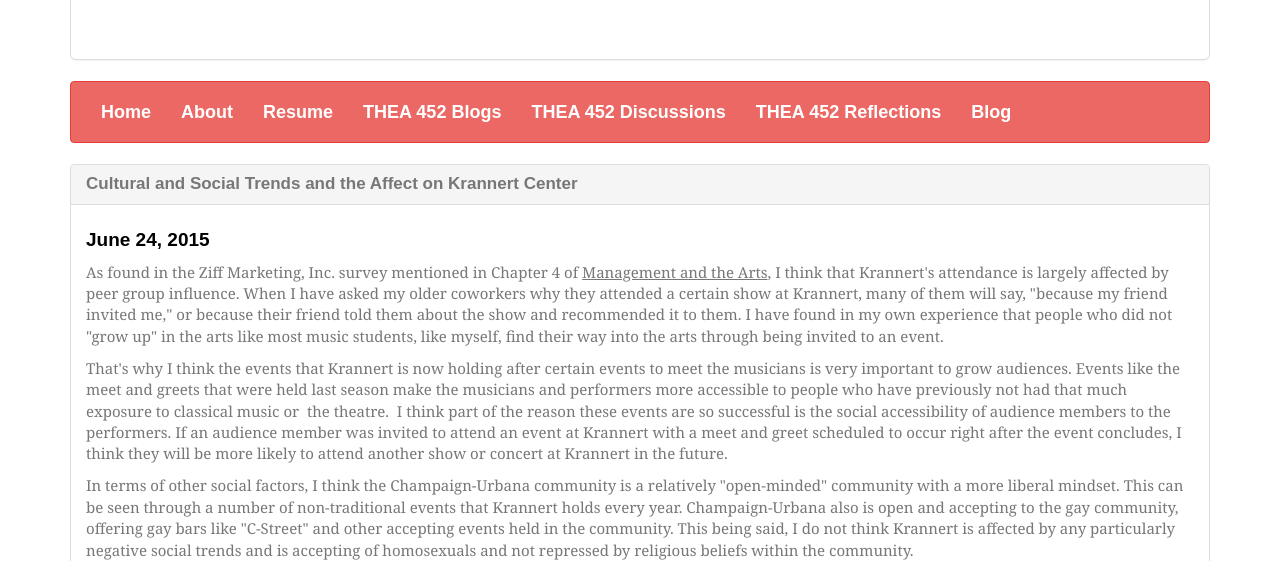
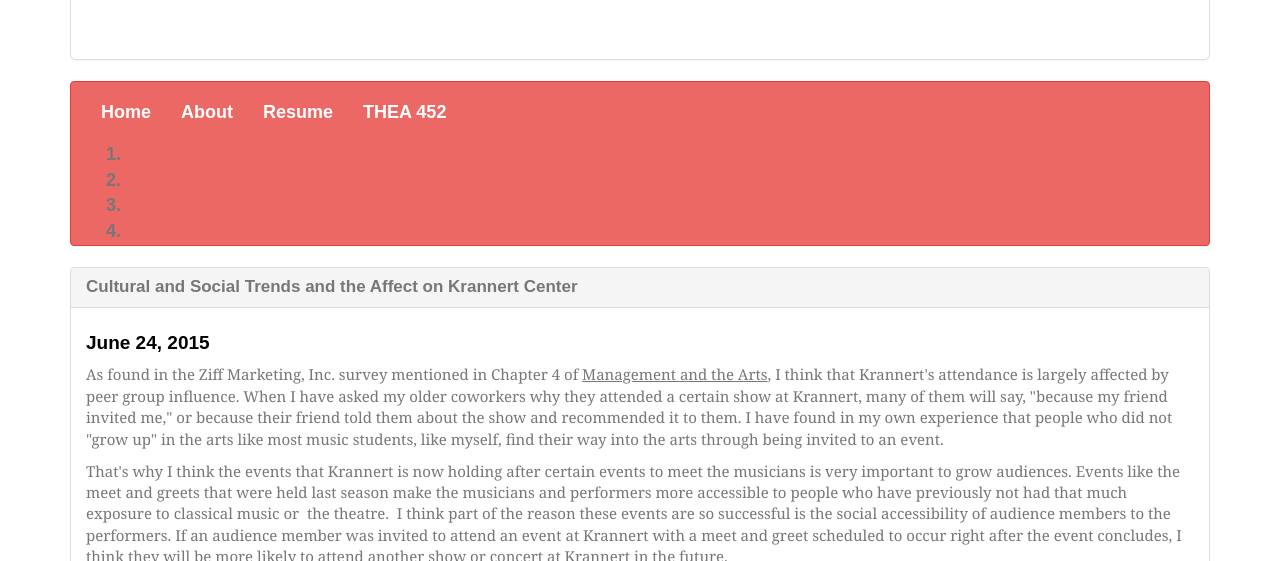
Before and after one commit to michelleplunkett/michelleplunkett.github.io, a Jekyll site: the page built from index.html, in a window 1280 px wide and 900 px high, cut to the strip 339-900 px from the top of the window. Built offline with Jekyll 4.4.1, drawn with Linux system fonts in a browser that asks for light colours; nearby versions of some CDN libraries; some web fonts are replaced; Markdown is read by kramdown in place of the engine named in the settings.

Commit message:
Update navigation.html

```diff
--- a/_includes/navigation.html
+++ b/_includes/navigation.html
@@ -17,6 +17,10 @@
       <li {% if page.title == 'Resume' %} class="active" {% endif %} >
         <a href="/resume.html">Resume</a>
       </li>
+      <li {% if page.title == 'THEA 452' %} class="active" {% endif %} >
+        <a href="/">THEA 452</a>
+      </li>
+      <ol>
       <li {% if page.title == 'THEA 452 Blogs' %} class="active" {% endif %} >
         <a href="/thea452.html">THEA 452 Blogs</a>
       </li>
@@ -28,6 +32,7 @@
       </li>
       <li {% if page.title == 'Blog' %} class="active" {% endif %} >
         <a href="/blog.html">Blog</a>
+      </ol>
       </li>
       </li>
     </ul>
```
